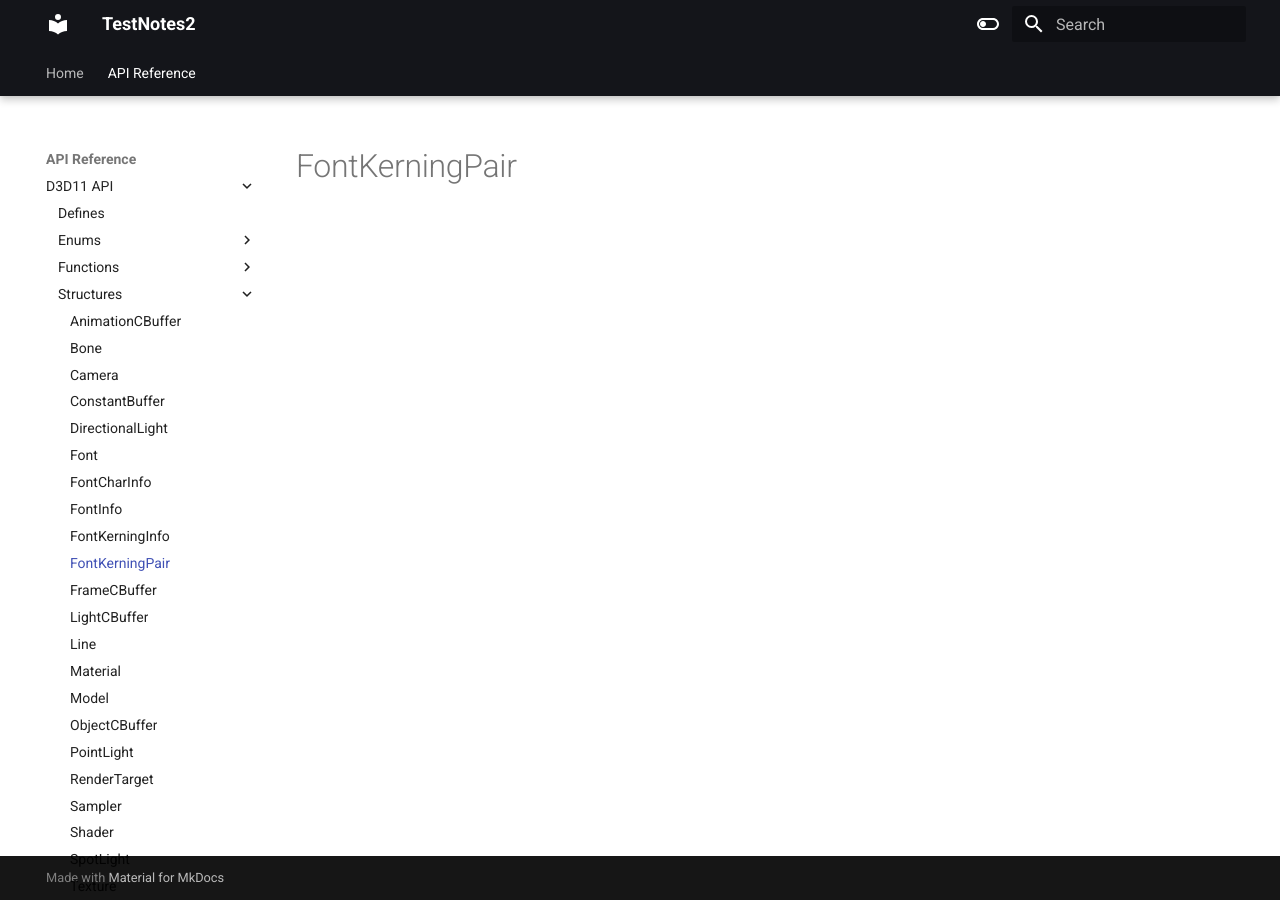
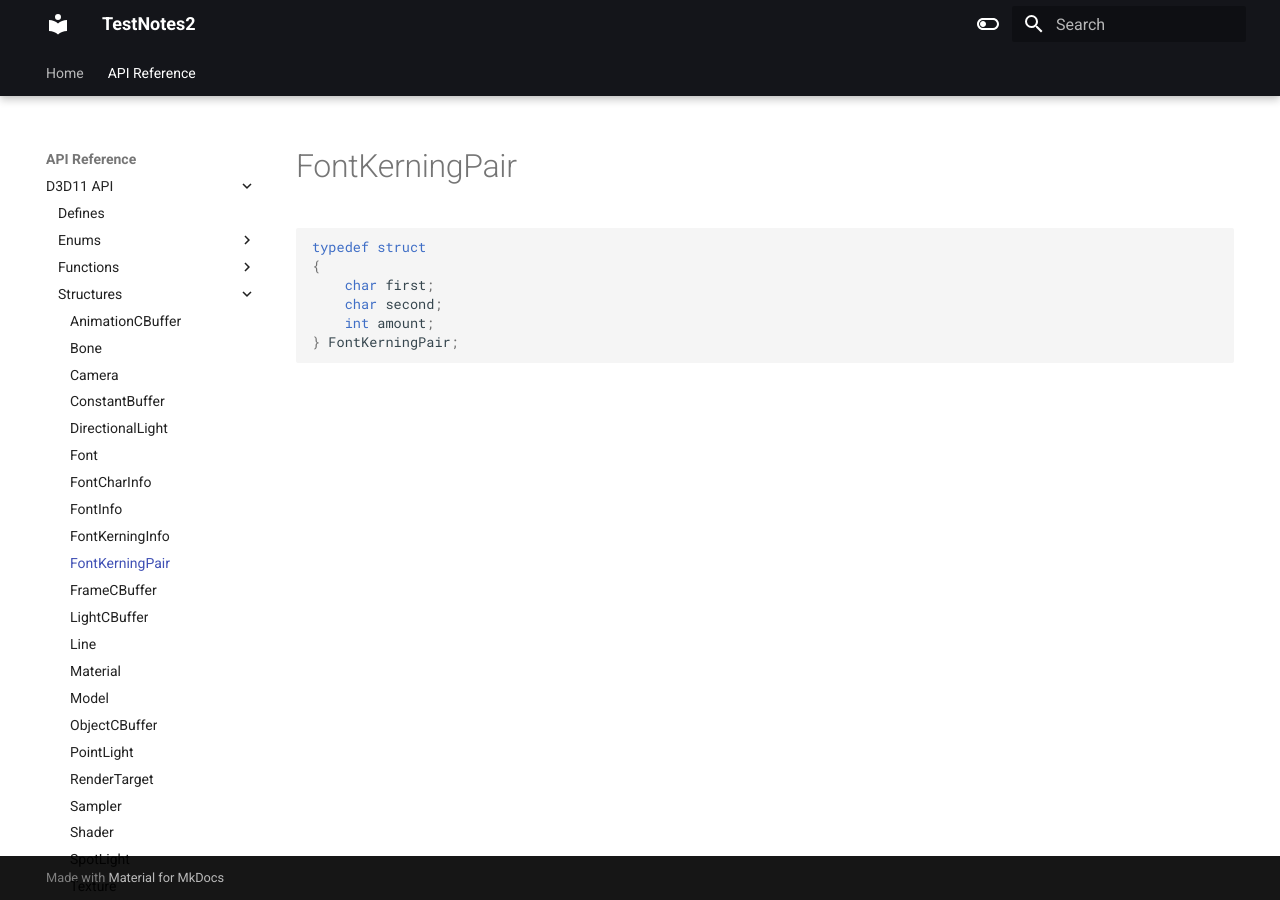
Before and after one commit to erichederstedt/TempEngineDocs, an MkDocs documentation site: the page built from docs/API Reference/D3D11 API/Structures/FontKerningPair.md, in a window 1280 px wide. Built offline with MkDocs 1.6.1 and Material for MkDocs 9.7.7, drawn with Linux system fonts in a browser that asks for light colours.

Commit message:
PUSH NOTE : FontKerningPair.md

````diff
--- a/docs/API Reference/D3D11 API/Structures/FontKerningPair.md
+++ b/docs/API Reference/D3D11 API/Structures/FontKerningPair.md
@@ -1 +1,10 @@
 # FontKerningPair
+
+```c++
+typedef struct
+{
+    char first;
+    char second;
+    int amount;
+} FontKerningPair;
+```
````
